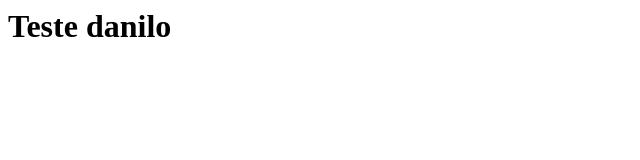
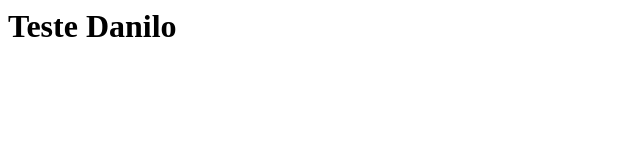
Before and after one commit to sossaitjm/sossaitjm.github.io, a plain HTML site: page index.html in a window 1280 px wide. Shown: the full height of the page, 0-640 px from the left. Drawn offline with Linux system fonts and the light colour scheme.

Commit message:
Segundo commit

```diff
--- a/index.html
+++ b/index.html
@@ -1 +1 @@
-<h1> Teste danilo</h1>
+<h1> Teste Danilo</h1>
```
